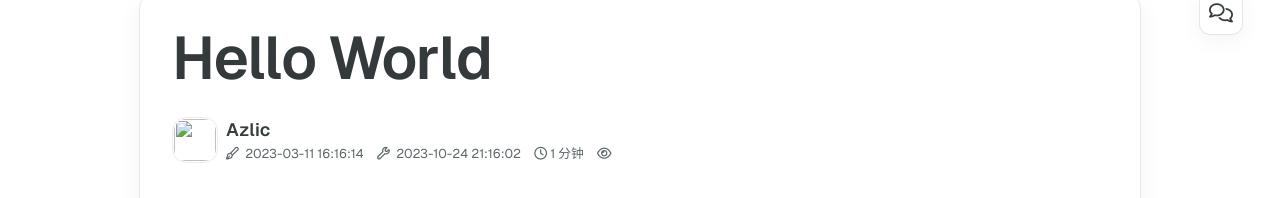
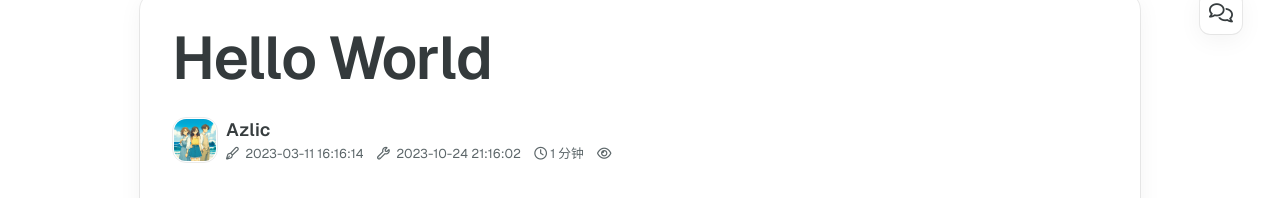
Before and after one commit to Azlic/Azlic.github.io, a plain HTML site: page 2023/03/11/hello-world/index.html in a window 1280 px wide. Shown: the part 116-314 px from the top of the page. Drawn offline with Linux system fonts and the light colour scheme; some packages are replaced by stand-ins of ours; a script that the page names is missing.

Commit message:
Site updated: 2024-07-28 21:56:48

```diff
--- a/2023/03/11/hello-world/index.html
+++ b/2023/03/11/hello-world/index.html
@@ -678,7 +678,7 @@
 
             <div class="article-header flex flex-row gap-2 items-center px-2 sm:px-6 md:px-8">
                 <div class="avatar w-[46px] h-[46px] flex-shrink-0 rounded-medium border border-border-color p-[1px]">
-                    <img src="/%5Cimages%5Cavatar2.png">
+                    <img src="/images/avatar2.png">
                 </div>
                 <div class="info flex flex-col justify-between">
                     <div class="author flex items-center">
```
Also changed, not shown: 2023/10/24/第一篇文章/index.html (+1 -1 lines), index.html (+1 -1 lines), images/avatar2.gif (renamed from images/avatear2.gif), images/avatar2.png (renamed from images/avatear2.png).
